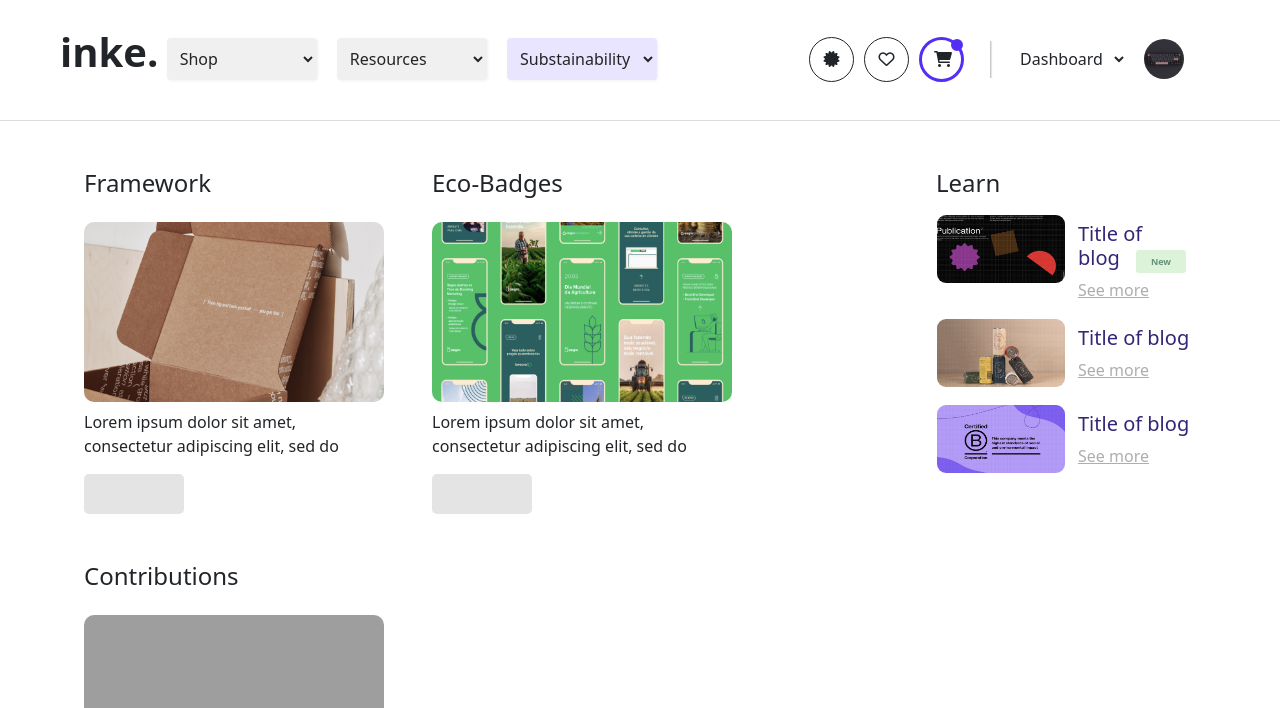
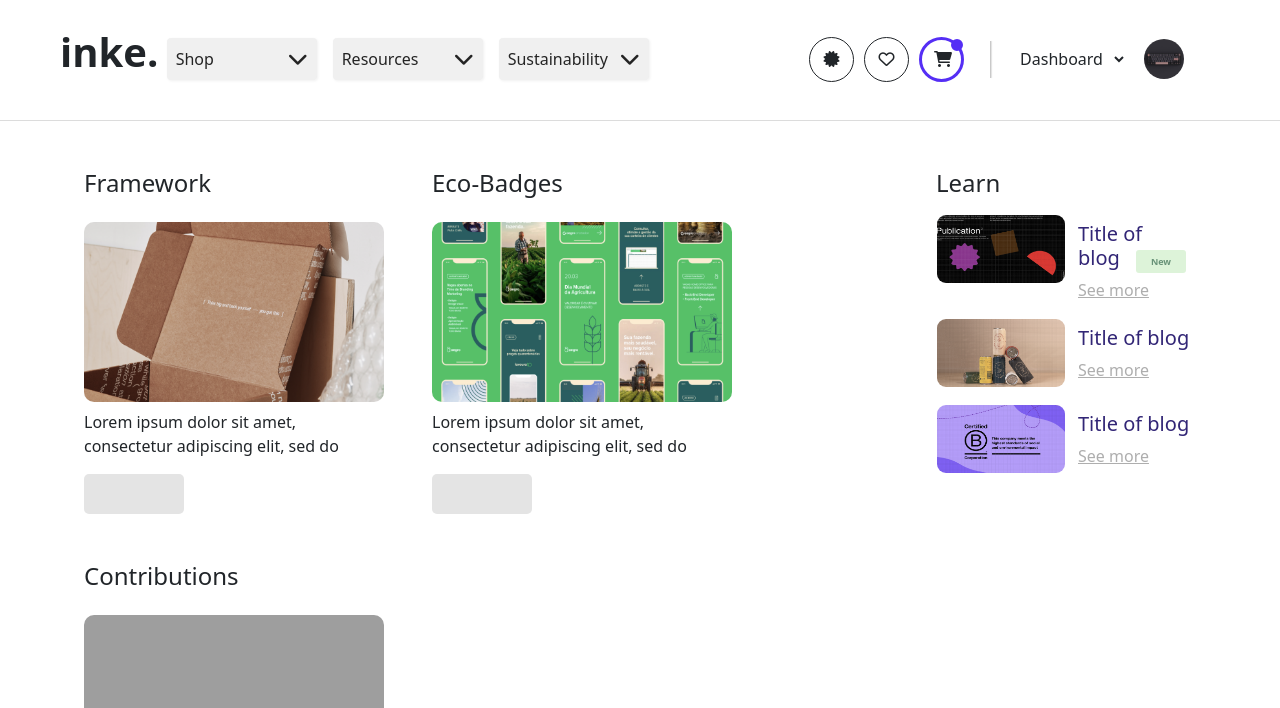
Before and after one commit to Tanle905/appcore-assignment-1, a plain HTML site: page index.html in a window 1280 px wide. Shown: the part 92-800 px from the top of the page. Drawn offline with nearby package versions, Linux system fonts and the light colour scheme; grey boxes are pictures that could not be loaded.

Commit message:
second commit

```diff
--- a/index.html
+++ b/index.html
@@ -43,16 +43,16 @@
     <section class="row py-4 shop-nav">
       <div class="col-1 fw-bolder ms-5 fs-1 shop-nav__brand">inke.</div>
       <div class="col d-flex me-5 pe-5">
-        <div class="shop-nav__buttons w-50">
-          <select class="p-2 my-3 btn">
-            <option value="">Shop<i class="fa-solid ms-2 fa-chevron-down"></i></option>
-          </select>
-          <select class="p-2 my-3 btn">
-            <option value="">Resources<i class="fa-solid ms-2 fa-chevron-down"></i></option>
-          </select>
-          <select class="p-2 my-3 btn active">
-            <option value="">Substainability<i class="fa-solid ms-2 fa-chevron-down"></i></option>
-          </select>
+        <div class="shop-nav__buttons w-50 d-flex">
+          <button class="p-2 my-3 btn d-flex">
+            <p class="my-auto">Shop</p><i class="fa-solid ms-auto my-auto fs-5 fa-chevron-down"></i>
+          </button>
+          <button class="p-2 my-3 btn d-flex">
+            <p class="my-auto">Resources</p><i class="fa-solid ms-auto my-auto fs-5 fa-chevron-down"></i>
+          </button>
+          <button class="p-2 my-3 btn d-flex">
+            <p class="my-auto">Sustainability</p><i class="fa-solid ms-auto my-auto fs-5 fa-chevron-down"></i>
+          </button>
         </div>
         <div class="shop-nav__icons w-50 d-flex justify-content-end">
           <button class="btn my-auto">
--- a/src/styles.css
+++ b/src/styles.css
@@ -26,9 +26,9 @@ header div .active{
 .shop-nav{
     border-bottom: 1px solid gainsboro;
 }
-.shop-nav__buttons select{
+.shop-nav__buttons button{
+    width: 150px;
     margin-right: 1rem;
-    width: 150px;
     height: 42px;
     text-align: left;
     background-color: #f0f0f0;
@@ -36,7 +36,7 @@ header div .active{
     box-shadow: 1px 1px 3px #f0f0f0;
     font-weight: 500;
 }
-.shop-nav__buttons .active{
+.shop-nav__buttons button:hover{
     background-color: #eae5ff;
 }
 .shop-nav__icons button{
```
